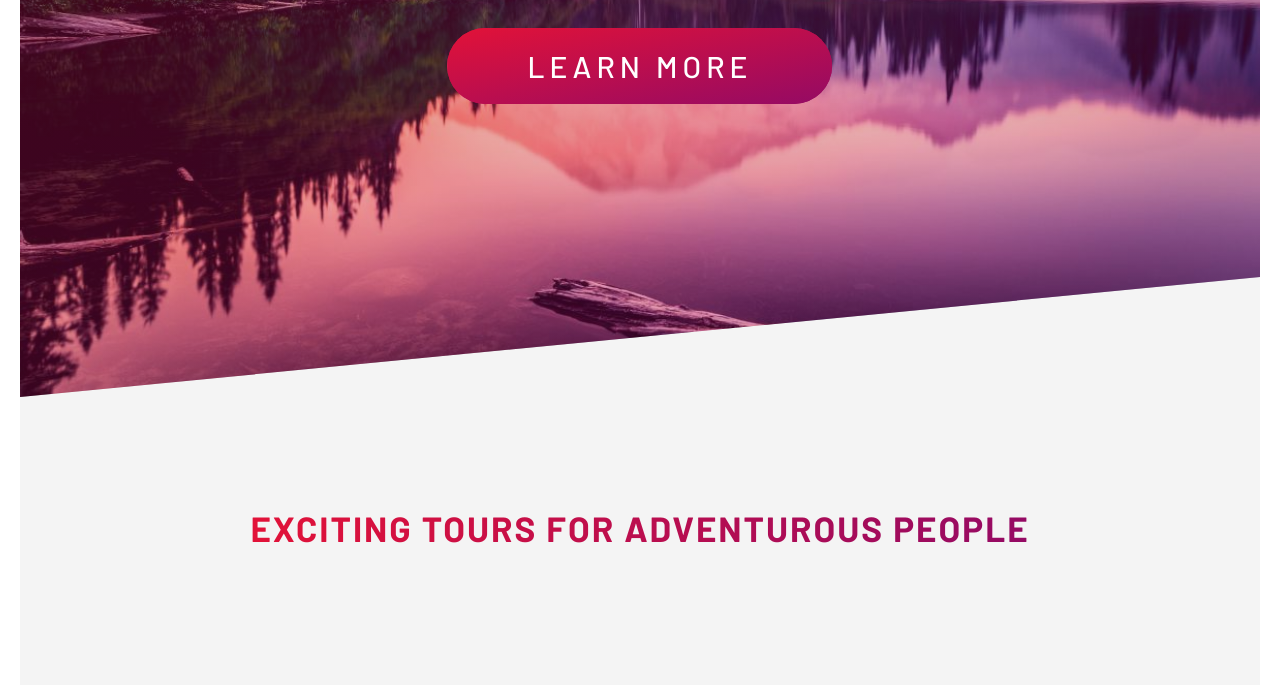
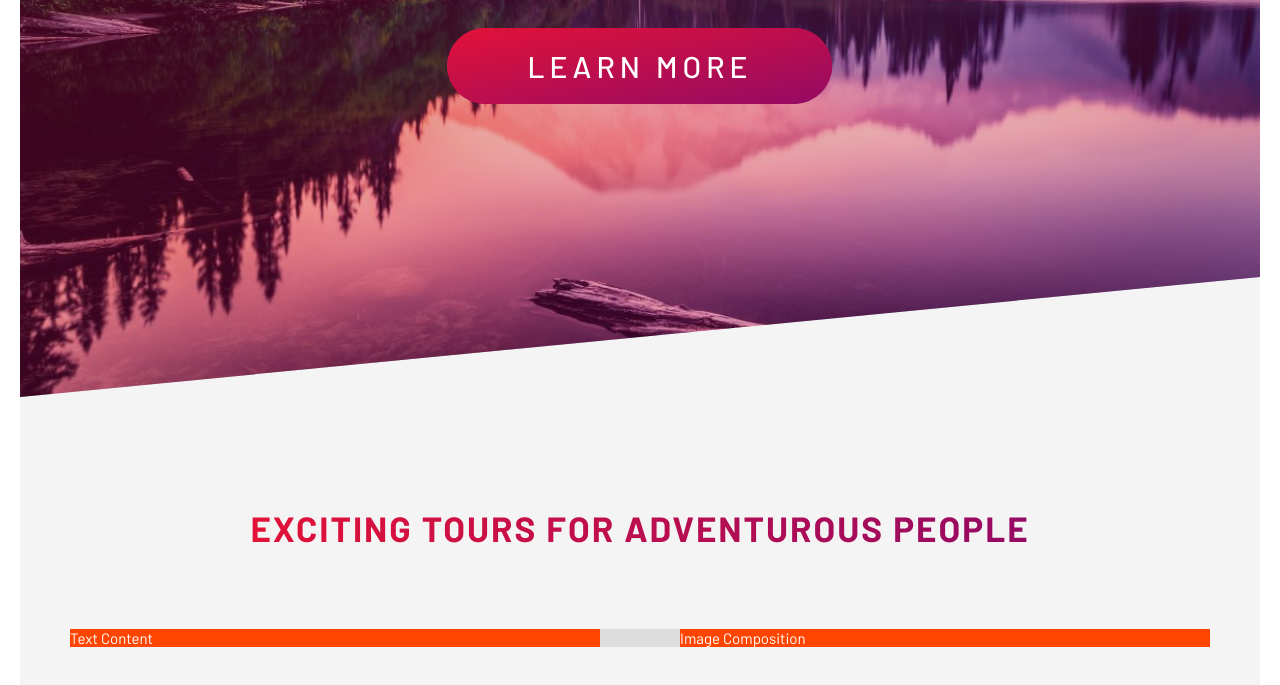
Before and after one commit to abdul-razaq/landing-page, a website: page index.html in a window 1280 px wide. Shown: the part 343-1028 px from the top of the page. Drawn offline with Linux system fonts and the light colour scheme.

Commit message:
finished the grid definition

```diff
--- a/index.html
+++ b/index.html
@@ -3,7 +3,10 @@
 	<head>
 		<meta charset="UTF-8" />
 		<meta http-equiv="X-UA-Compatible" content="IE=edge" />
-		<meta name="viewport" content="width=device-width, initial-scale=1.0 maximum-scale=1.0 user-scalable=0" />
+		<meta
+			name="viewport"
+			content="width=device-width, initial-scale=1.0 maximum-scale=1.0 user-scalable=0"
+		/>
 		<link rel="preconnect" href="https://fonts.gstatic.com" />
 		<link
 			href="https://fonts.googleapis.com/css2?family=Barlow:wght@400;500;700&display=swap"
@@ -24,14 +27,26 @@
 					<span class="heading-primary--main">Outdoors</span>
 					<span class="heading-primary--sub">is where life happens</span>
 				</h1>
-        <button class="btn btn--gradient btn--animated">Learn More</button>
+				<button class="btn btn--gradient btn--animated">Learn More</button>
 			</div>
 		</header>
 
-		<section class="about">
-			<div class="u-center-text mb-lg">
-				<h2 class="heading-secondary">Exciting tours for adventurous people</h2>
-			</div>
-		</section>
+		<main>
+			<section class="about">
+				<div class="u-center-text u-mb-lg">
+					<h2 class="heading-secondary">
+						Exciting tours for adventurous people
+					</h2>
+				</div>
+				<div class="content">
+					<div class="content-text">
+						Text Content
+					</div>
+					<figure class="content-composition">
+						Image Composition
+					</figure>
+				</div>
+			</section>
+		</main>
 	</body>
 </html>
--- a/sass/base/_utilities.scss
+++ b/sass/base/_utilities.scss
@@ -1,3 +1,3 @@
 .u-center-text { text-align: center; }
 
-.u-mb-lg { margin-bottom: 8rem 0; }
+.u-mb-lg { margin-bottom: 8rem; }
--- a/sass/pages/_homepage.scss
+++ b/sass/pages/_homepage.scss
@@ -1,5 +1,19 @@
 .about {
   margin-top: -15vh;
+  padding-top: 23rem;
   height: 50rem;
   background-color: $color-grey-1;
+
+  .content {
+    background-color: #ddd;
+    max-width: 114rem;
+    margin: 0 auto;
+    display: grid;
+    grid-template-columns: repeat(auto-fit, minmax(53rem, 1fr));
+    column-gap: 8rem;
+
+    & > * {
+      background-color: orangered;
+    }
+  }
 }
```
Also changed, not shown: css/main.min.css.
